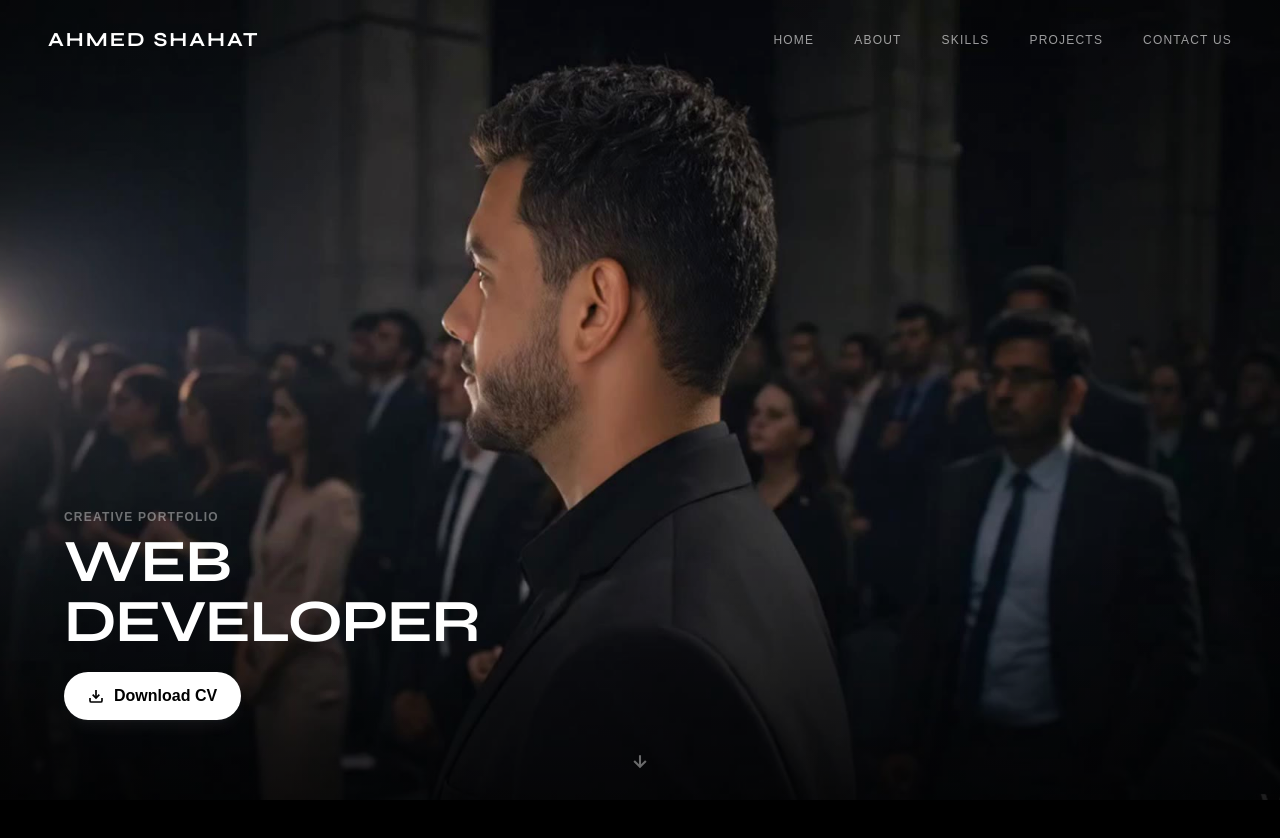
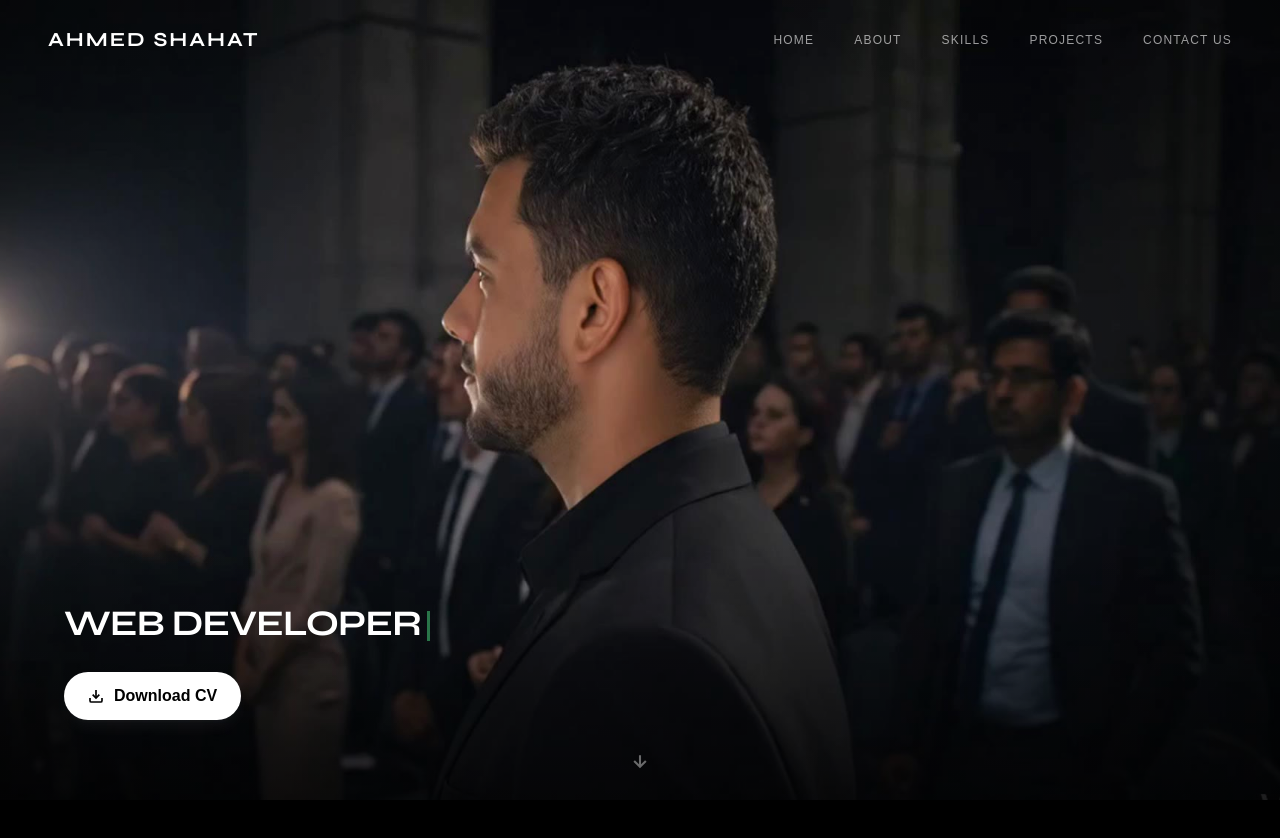
Before and after one commit to ahmedshahat921-cpu/my-portfolio, a React (Vite) app: page / in a window 1280 px wide. Shown: the top 838 px of the page. Built offline with nearby package versions, Linux system fonts and the light colour scheme; a web font is replaced by a local one.

Commit message:
feat: add scroll-triggered frame sequence animation and typewriter text to Hero component

```diff
--- a/src/components/Hero.jsx
+++ b/src/components/Hero.jsx
@@ -10,6 +10,8 @@ const FRAME_COUNT = 192;
 const INITIAL_BATCH = 30;
 const BATCH_SIZE = 30;
 
+const WORDS = ['Web Developer', 'React Developer', 'Full-Stack Developer'];
+
 const Hero = () => {
   const canvasRef       = useRef(null);
   const containerRef    = useRef(null);
@@ -18,6 +20,12 @@ const Hero = () => {
   const animObjRef      = useRef({ frame: 0 }); // shared GSAP target
   const [batchReady, setBatchReady]   = useState(false);  // first 30 loaded?
   const [totalLoaded, setTotalLoaded] = useState(0);
+
+  // ── Typewriter state ───────────────────────────────────────────────────
+  const [currentWordIndex, setCurrentWordIndex] = useState(0);
+  const [displayedText, setDisplayedText] = useState('');
+  const [isDeleting, setIsDeleting] = useState(false);
+  const [typingSpeed, setTypingSpeed] = useState(120);
 
   // ── Draw a specific frame onto the canvas ──────────────────────────────
   const drawFrame = useCallback((index) => {
@@ -119,6 +127,40 @@ const Hero = () => {
     return () => window.removeEventListener('resize', handleResize);
   }, []);
 
+  // ── Typewriter effect for developer titles ──────────────────────────────
+  useEffect(() => {
+    let timer;
+    const currentWord = WORDS[currentWordIndex];
+
+    const handleTyping = () => {
+      if (!isDeleting) {
+        setDisplayedText(currentWord.substring(0, displayedText.length + 1));
+        setTypingSpeed(100 + Math.random() * 50);
+
+        if (displayedText === currentWord) {
+          timer = setTimeout(() => {
+            setIsDeleting(true);
+            setTypingSpeed(50);
+          }, 2000);
+          return;
+        }
+      } else {
+        setDisplayedText(currentWord.substring(0, displayedText.length - 1));
+        setTypingSpeed(50);
+
+        if (displayedText === '') {
+          setIsDeleting(false);
+          setCurrentWordIndex((prev) => (prev + 1) % WORDS.length);
+          setTypingSpeed(150);
+          return;
+        }
+      }
+    };
+
+    timer = setTimeout(handleTyping, typingSpeed);
+    return () => clearTimeout(timer);
+  }, [displayedText, isDeleting, currentWordIndex, typingSpeed]);
+
   return (
     <div id="home" ref={containerRef} className="relative bg-black" style={{ height: '800vh' }}>
       <div className="sticky top-0 h-screen w-full overflow-hidden">
@@ -168,15 +210,13 @@ const Hero = () => {
 
           {/* Left-Aligned Stack */}
           <div className="flex flex-col items-start gap-5 max-w-lg mb-8 md:mb-4">
-            <div>
-              <span className="text-[10px] md:text-xs font-bold tracking-widest text-white/40 uppercase" style={{ fontFamily: 'Satoshi, sans-serif' }}>
-                Creative Portfolio
-              </span>
+            <div className="min-h-[40px] sm:min-h-[48px] md:min-h-[56px] flex items-center">
               <h1
-                className="text-4xl md:text-5xl lg:text-6xl font-bold tracking-tight uppercase mt-1"
+                className="text-2xl sm:text-3xl md:text-4xl font-bold tracking-tight uppercase"
                 style={{ fontFamily: 'Syne, sans-serif' }}
               >
-                Web Developer
+                <span className="text-white">{displayedText}</span>
+                <span className="inline-block ml-1.5 w-[3px] h-[0.85em] bg-green-400 align-middle animate-pulse" />
               </h1>
             </div>
 
```
